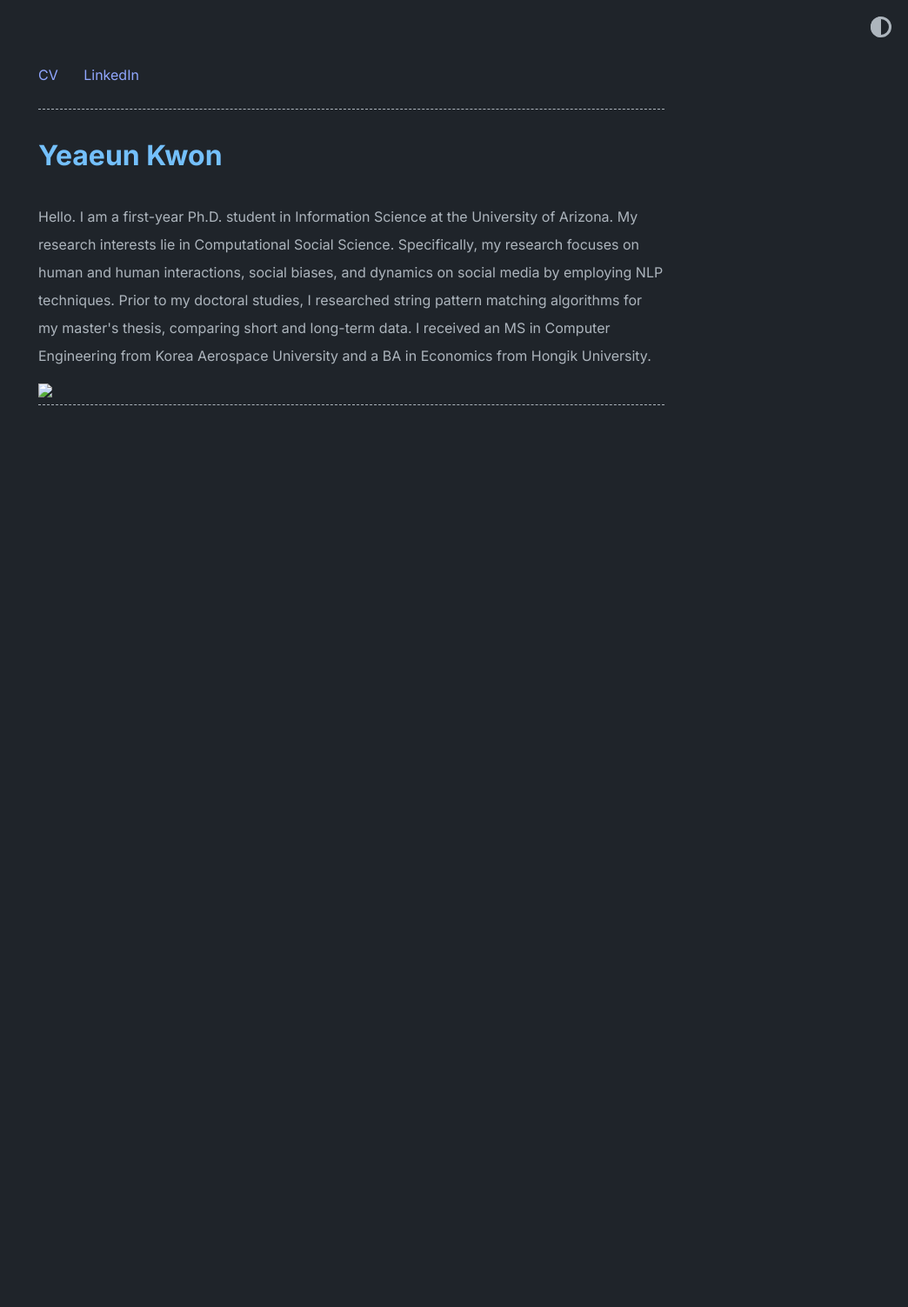
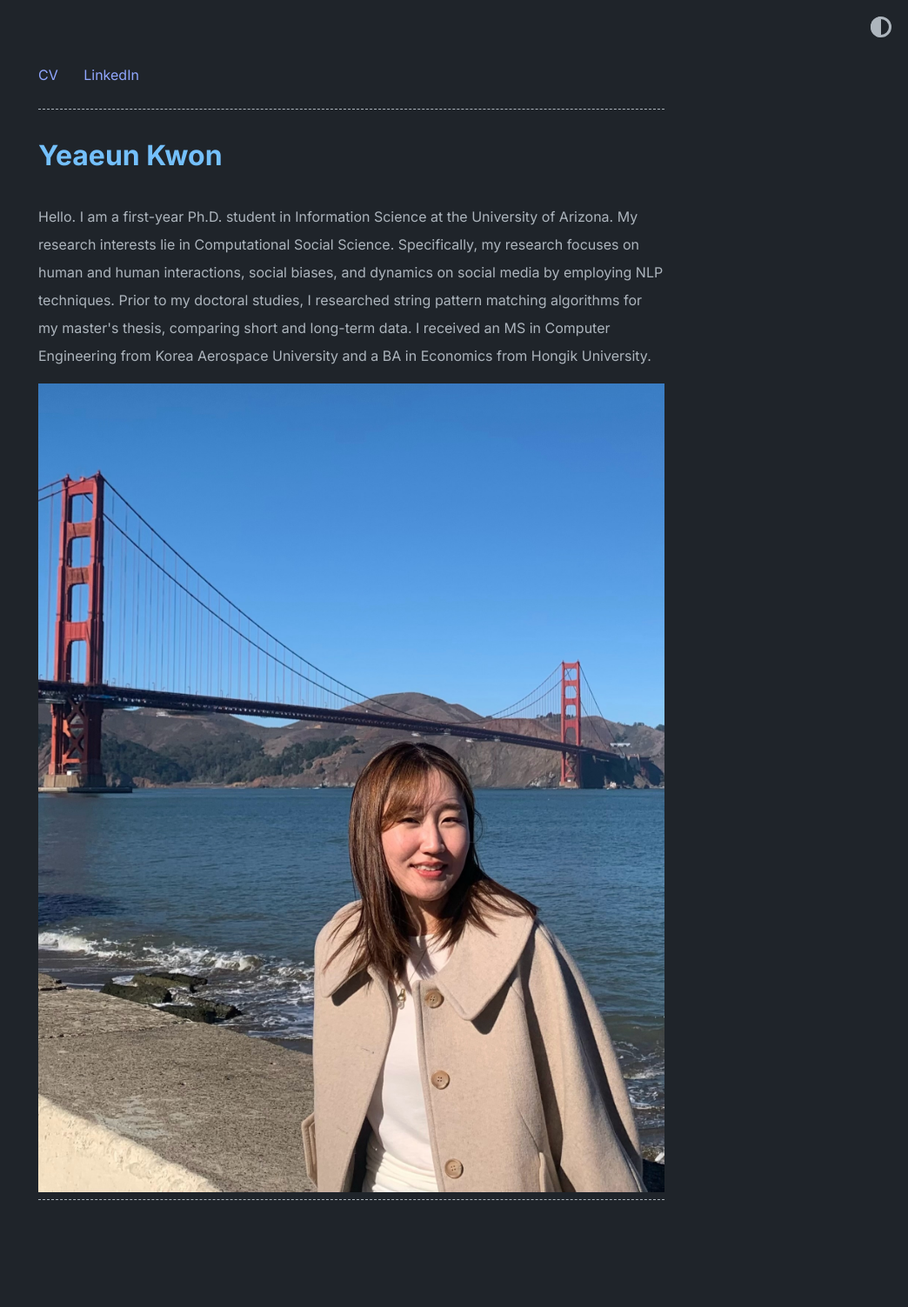
Before and after one commit to yeaeunkwon/yeaeunkwon.github.io, a Jekyll site: the page built from index.md, in a window 1280 px wide. Shown: the whole page at 87% size, without its empty margins (236-1280 px from the left). Built offline with Jekyll 4.4.1, drawn with Linux system fonts in a browser that asks for light colours; before the commit the page ends 900 px from its top, so only the background shows below that.

Commit message:
Update home.html

```diff
--- a/_layouts/home.html
+++ b/_layouts/home.html
@@ -12,7 +12,7 @@ layout: default
   <h1>{{ site.title }}</h1>
   {% if site.theme_config.show_description == true %}
     <p>{{ site.description }}</p>
-    <center><img src="./assets/img/favicon/profile.jpg"></center>
+    <center><img src="./assets/images/favicon/profile.jpg"></center>
   {% endif %}
 </header>
 
```
